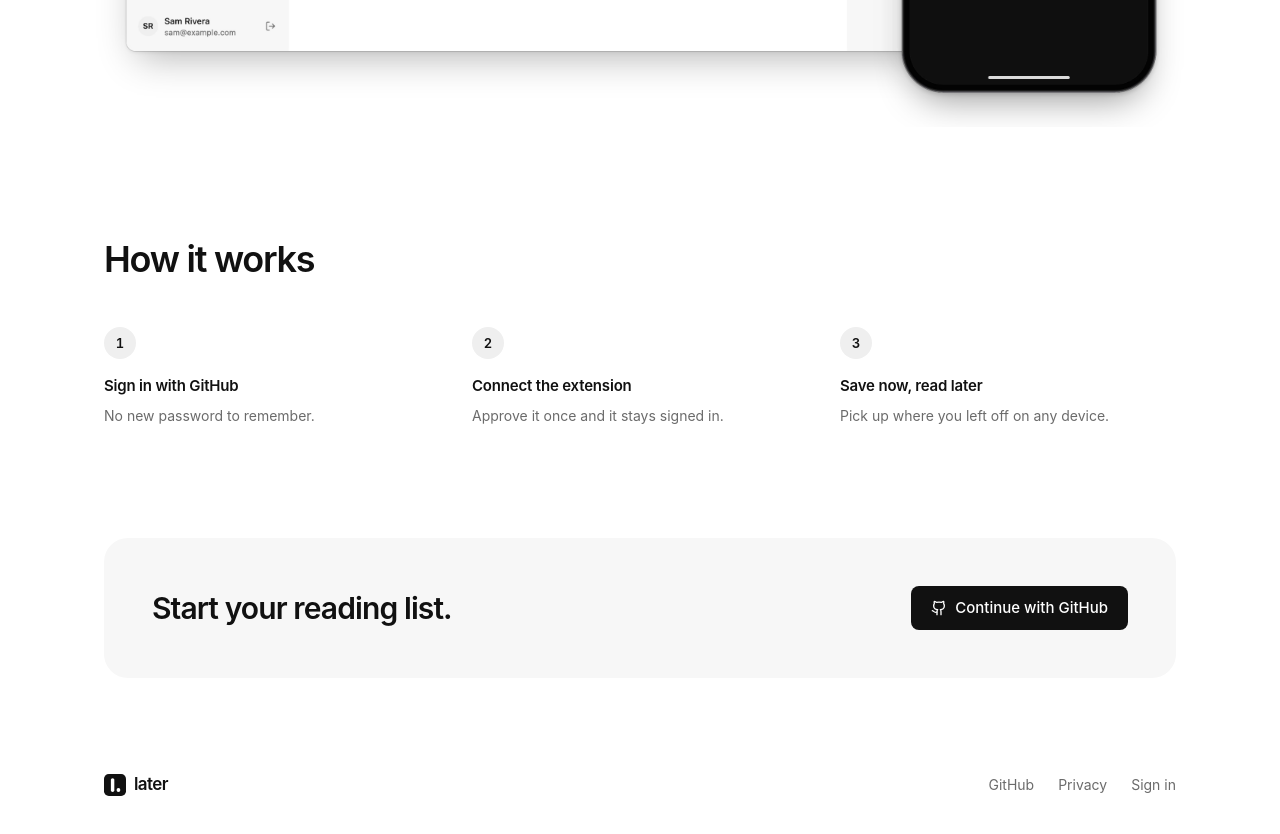
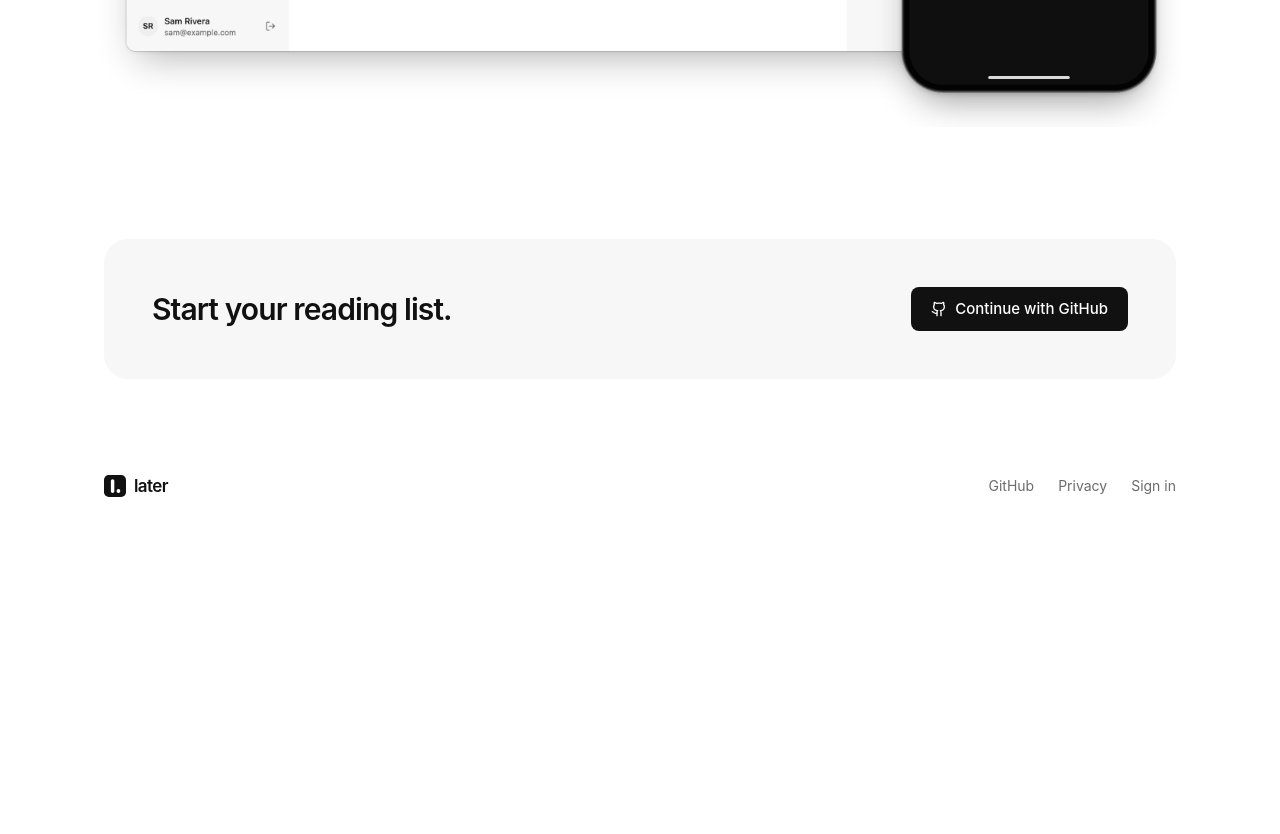
Before and after one commit to terror/later, a React (Vite) app in the folder apps/web/: page / in a window 1280 px wide. Shown: the part 1120-1954 px from the top of the page. After the commit the page ends 1665 px from the top, so only its background shows below. Built offline with nearby package versions, Linux system fonts and the light colour scheme; no server answers.

Commit message:
Remove how it works section from landing page (#62)

```diff
--- a/apps/web/src/pages/landing.tsx
+++ b/apps/web/src/pages/landing.tsx
@@ -5,21 +5,6 @@ import { ArrowUpRight, Github } from 'lucide-react';
 import { Link } from 'react-router-dom';
 
 const REPOSITORY_URL = 'https://github.com/terror/later';
-
-const STEPS = [
-  {
-    title: 'Sign in with GitHub',
-    description: 'No new password to remember.',
-  },
-  {
-    title: 'Connect the extension',
-    description: 'Approve it once and it stays signed in.',
-  },
-  {
-    title: 'Save now, read later',
-    description: 'Pick up where you left off on any device.',
-  },
-];
 
 export default function LandingPage() {
   return (
@@ -72,24 +57,6 @@ export default function LandingPage() {
             />
           </picture>
         </section>
-        <section className='mx-auto max-w-6xl px-6 pt-28 sm:px-10'>
-          <h2 className='text-3xl font-semibold tracking-[-0.035em] sm:text-4xl'>
-            How it works
-          </h2>
-          <ol className='mt-12 grid grid-cols-[repeat(auto-fit,minmax(min(260px,100%),1fr))] gap-8'>
-            {STEPS.map(({ title, description }, index) => (
-              <li key={title} className='flex flex-col gap-2'>
-                <span className='flex size-8 items-center justify-center rounded-full bg-muted text-[13px] font-semibold tabular-nums'>
-                  {index + 1}
-                </span>
-                <h3 className='mt-2 text-[15px] font-semibold tracking-[-0.012em]'>
-                  {title}
-                </h3>
-                <p className='text-sm text-muted-foreground'>{description}</p>
-              </li>
-            ))}
-          </ol>
-        </section>
         <section className='mx-auto max-w-6xl px-6 pt-28 pb-24 sm:px-10'>
           <div className='flex flex-col items-start gap-6 rounded-3xl bg-card px-8 py-12 sm:flex-row sm:items-center sm:justify-between sm:px-12'>
             <h2 className='text-2xl font-semibold tracking-[-0.03em] sm:text-3xl'>
```
